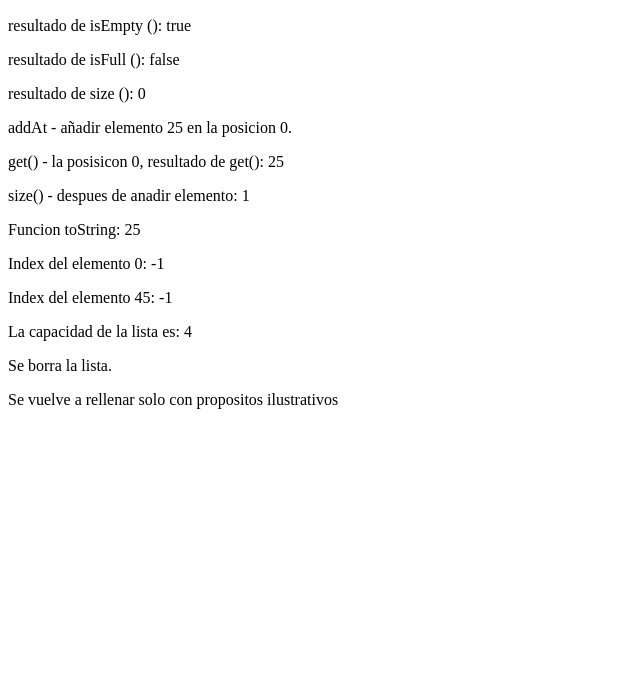
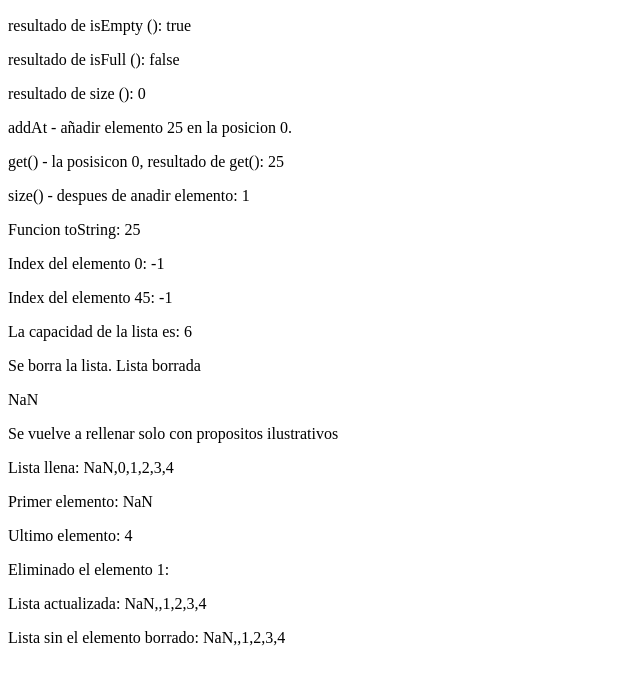
Before and after one commit to xabertum/DWEC03_Tarea03, a plain HTML site: page public_html/index.html in a window 1280 px wide. Shown: the part 96-780 px from the top of the page, without its empty margins (0-640 px from the left). Drawn offline with Linux system fonts and the light colour scheme.

Commit message:
minor changes

```diff
--- a/public_html/index.html
+++ b/public_html/index.html
@@ -1,7 +1,6 @@
 </<!DOCTYPE html>
 <html>
     <head>
-        <title>Implementación de una cola</title>
         <meta charset="utf-8"/>
     </head>
     <body>
@@ -33,7 +32,7 @@
 
         <script src = "array_funciones_lista.js"></script>
         <script>
-            var miLista = create(4);
+            var miLista = create(6);
             document.getElementById("demo").innerHTML = "resultado de isEmpty (): " + isEmpty(miLista);
             document.getElementById("isFull").innerHTML = "resultado de isFull (): " + isFull(miLista);
             document.getElementById("size").innerHTML = "resultado de size (): " + size(miLista);
@@ -49,15 +48,16 @@
             document.getElementById("lastIndex").innerHTML = "Index del elemento 45: " + lastIndexOf(miLista,45);
 
             document.getElementById("capacidad").innerHTML = "La capacidad de la lista es: " + capacity(miLista);
-            document.getElementById("clear").innerHTML = "Se borra la lista.";
+            document.getElementById("clear").innerHTML = "Se borra la lista. Lista borrada";
             clear(miLista);
-            //document.getElementById("afterClear").innerHTML = toString(miLista);
+            document.getElementById("afterClear").innerHTML = toString(miLista);
             document.getElementById("coment").innerHTML = "Se vuelve a rellenar solo con propositos ilustrativos";
 
             add(miLista,0);
             add(miLista,1);
             add(miLista,2);
             add(miLista,3);
+            add(miLista,4);
 
             document.getElementById("toStringAfterClear").innerHTML = "Lista llena: " + toString(miLista);
             document.getElementById("firstElement").innerHTML = "Primer elemento: " + firstElement(miLista);
@@ -74,12 +74,5 @@
         </script>
 
 
-
-        <br/><br/>
-
-        <p id="error" style="color:red"></p>
-        <div id="queue">
-        </div>
-        <script src="queue.js"></script>
     </body>
 </html>
```
